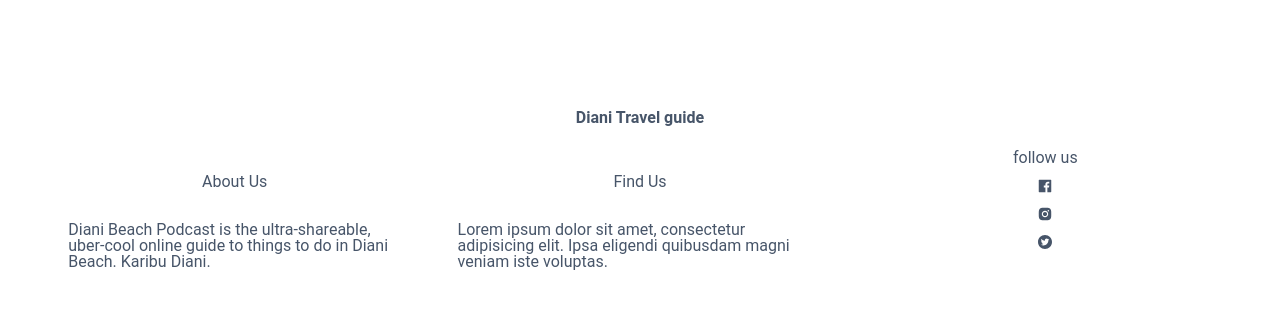
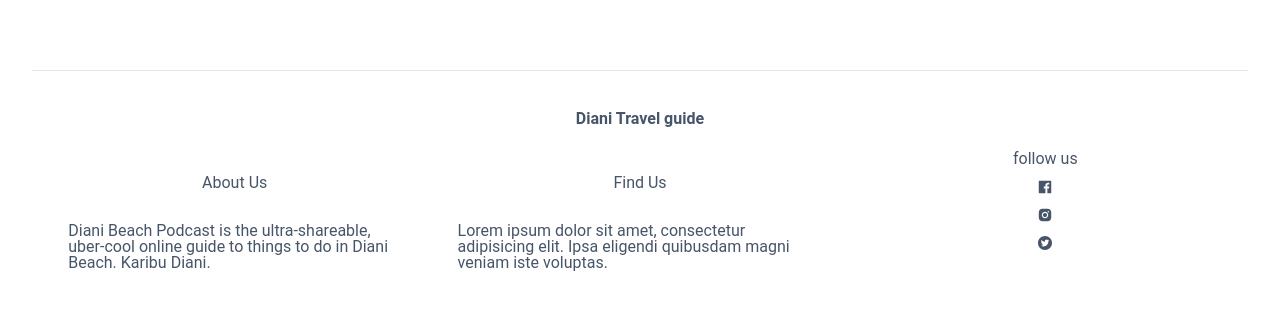
Before and after one commit to MatthewsRicky/travelapp, a Next.js app: page / in a window 1280 px wide. Shown: the part 5707-6016 px from the top of the page. Built offline with nearby package versions, Linux system fonts and the light colour scheme.

Commit message:
simple border on the top

```diff
--- a/components/Footer.tsx
+++ b/components/Footer.tsx
@@ -6,7 +6,7 @@ import { AiFillFacebook, AiFillInstagram, AiFillTwitterCircle } from "react-icon
 
 const Footer = () => {
 	return (
-		<footer className='flexCenter mb-0 text-slate-600 mx-auto w-[95%]'>
+		<footer className='flexCenter mb-0 text-slate-600 mx-auto border-t w-[95%]'>
 			<section className='flex flex-col py-10 justify-center items-center mx-auto'>
 				<h1 className="flexCenter w-full font-bold mx-auto gap-y-3">Diani Travel guide</h1>
 				<div className='flex flex-row items-center mx-auto w-full'>
```
